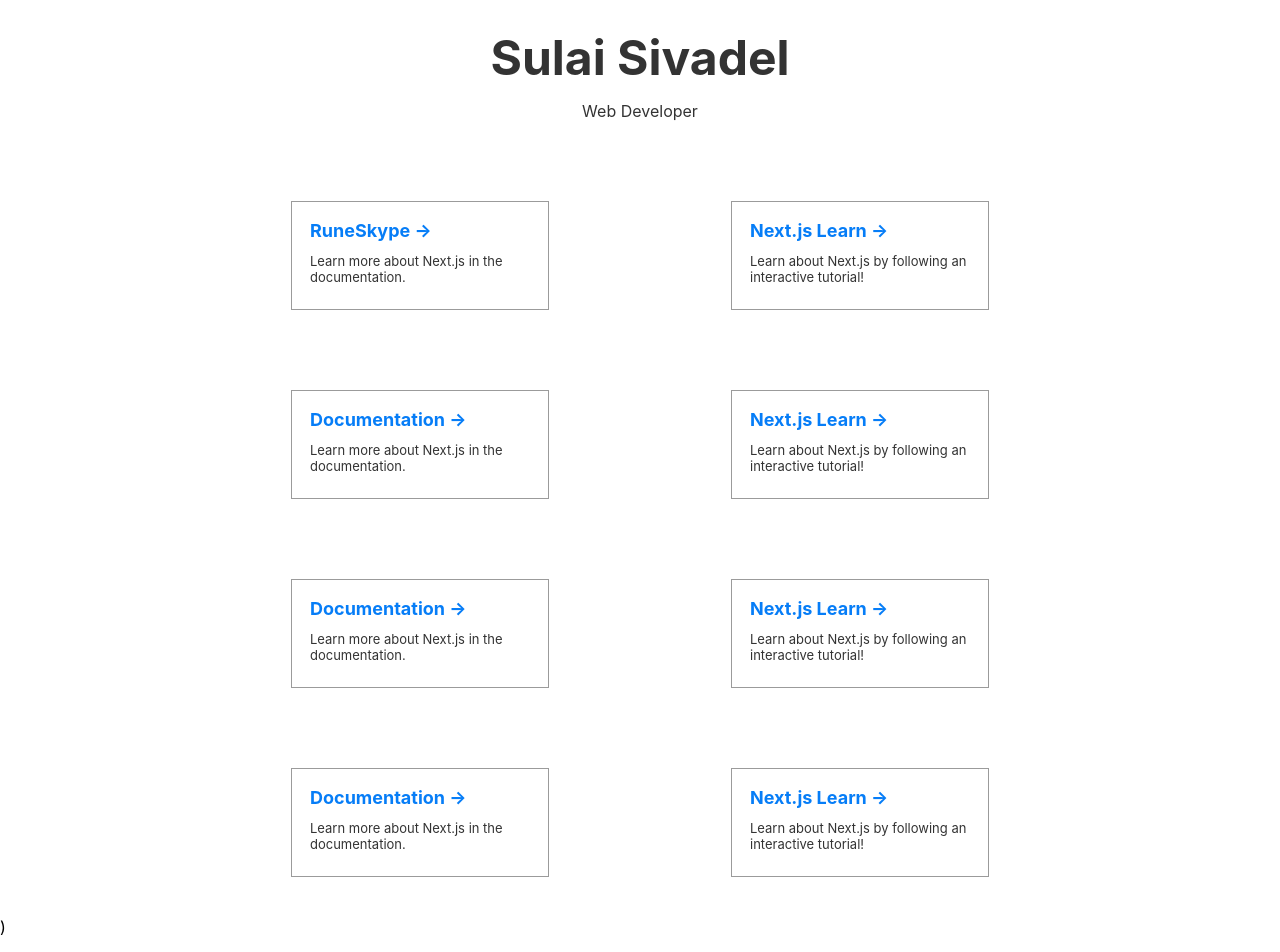
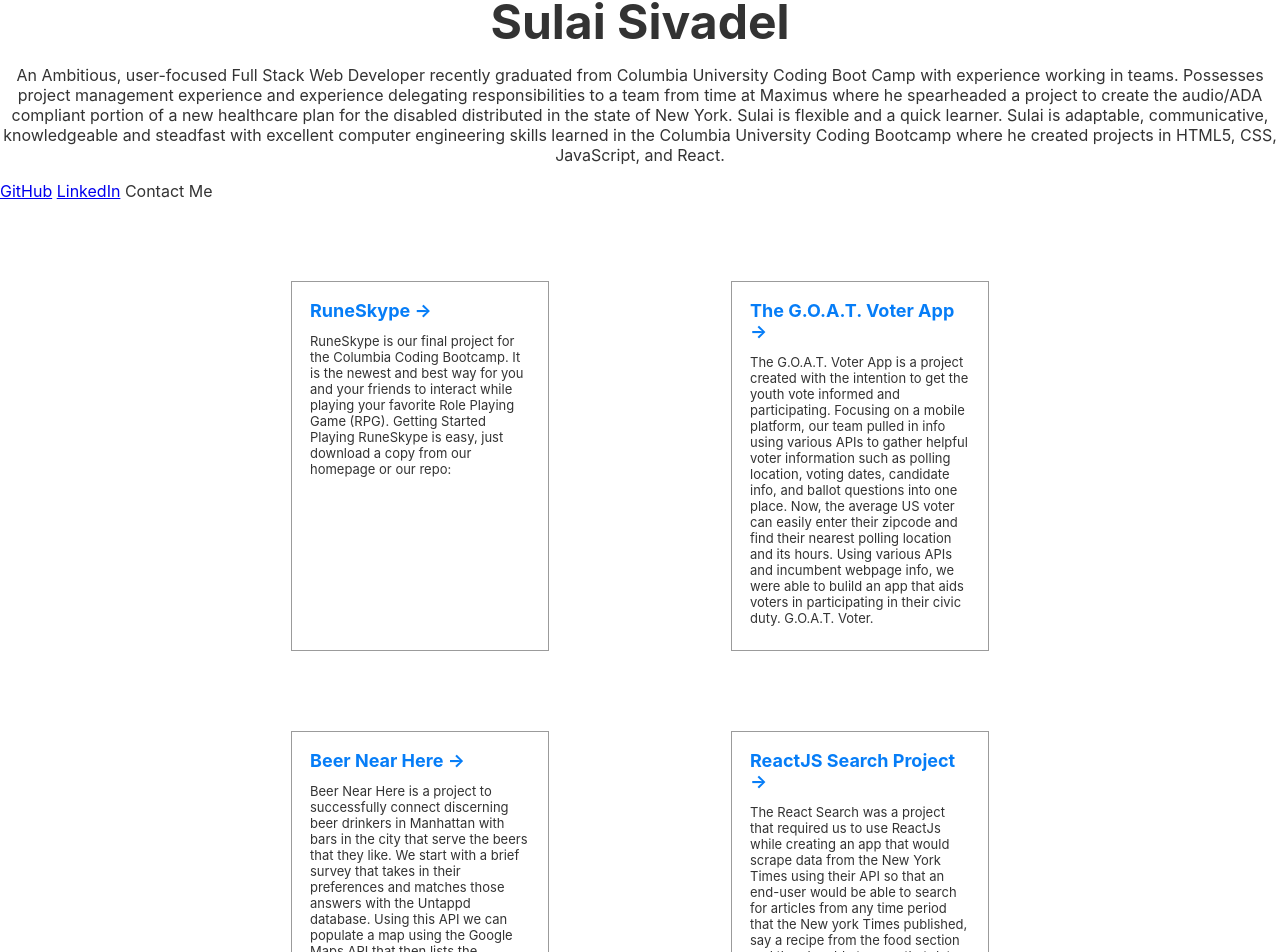
Before and after one commit to Sulai3030/portfolio-nextjs, a Next.js app in the folder portfolio/: page / in a window 1280 px wide. Shown: the part 174-1126 px from the top of the page. Built offline with nearby package versions, Linux system fonts and the light colour scheme.

Commit message:
added background colors

```diff
--- a/portfolio/package.json
+++ b/portfolio/package.json
@@ -10,6 +10,7 @@
   "dependencies": {
     "next": "^9.1.2",
     "react": "16.11.0",
-    "react-dom": "16.11.0"
+    "react-dom": "16.11.0",
+    "react-markdown": "^4.2.2"
   }
 }
--- a/portfolio/pages/index.js
+++ b/portfolio/pages/index.js
@@ -5,67 +5,70 @@
 import Nav from '../components/nav'
 
 
-
-
-
 const Index = () => (
   <div>
-    <Link href="/about">
-      <a>About Page</a>
-    </Link>
-    <p>Hello Next.js</p>
+
     <div>
     <Head>
       <title>Home</title>
-      <link rel='icon' href='/favicon.ico' />
     </Head>
-
-    <Nav />
+    <Nav /><Link href="/about">
+      <a>About Page</a>
+    </Link>
     <div className='hero'>
       <h1 className='title'>Sulai Sivadel</h1>
       <p className='description'>
-        Web Developer
+        <p>An Ambitious, user-focused Full Stack Web Developer recently graduated from Columbia University Coding Boot Camp with experience working in teams. Possesses project management experience and experience delegating responsibilities to a team from time at Maximus where he spearheaded a project to create the audio/ADA compliant portion of a new healthcare plan for the disabled distributed in the state of New York. Sulai is flexible and a quick learner. Sulai is adaptable, communicative, knowledgeable and steadfast with excellent computer engineering skills learned in the Columbia University Coding Bootcamp where he created projects in HTML5, CSS, JavaScript, and React.
+        </p>
       </p>
 
+      <div>
+
+          <a href = "https://github.com/Sulai3030">GitHub</a> <a href = "https://www.linkedin.com/in/sulai3030/"> LinkedIn</a> <a href = "sulai3030@gmail.com"></a>Contact Me
+
+      </div>
       <div className='row'>
         <a href='https://github.com/Sulai3030/RuneSkype' className='card'>
           <h3>RuneSkype &rarr;</h3>
-          <p>Learn more about Next.js in the documentation.</p>
+          <p>RuneSkype is our final project for the Columbia Coding Bootcamp. It is the newest and best way for you and your friends to interact while playing your favorite Role Playing Game (RPG). Getting Started Playing RuneSkype is easy, just download a copy from our homepage or our repo:</p>
         </a>
-        <a href='https://nextjs.org/learn' className='card'>
-          <h3>Next.js Learn &rarr;</h3>
-          <p>Learn about Next.js by following an interactive tutorial!</p>
+        <a href='https://github.com/Sulai3030/GOAT-voter' className='card'>
+          <h3>The G.O.A.T. Voter App &rarr;</h3>
+          <p>The G.O.A.T. Voter App is a project created with the intention to get the youth vote informed and participating. Focusing on a mobile platform, our team pulled in info using various APIs to gather helpful voter information such as polling location, voting dates, candidate info, and ballot questions into one place. Now, the average US voter can easily enter their zipcode and find their nearest polling location and its hours. Using various APIs and incumbent webpage info, we were able to bulild an app that aids voters in participating in their civic duty. G.O.A.T. Voter.</p>
         </a>
       </div>
     </div>
     <div className='row'>
-        <a href='https://nextjs.org/docs' className='card'>
-          <h3>Documentation &rarr;</h3>
-          <p>Learn more about Next.js in the documentation.</p>
+        <a href='https://github.com/Sulai3030/beerNearHere-1' className='card'>
+          <h3>Beer Near Here
+               &rarr;</h3>
+          <p>Beer Near Here is a project to successfully connect discerning beer drinkers in Manhattan with bars in the city that serve the beers that they like. We start with a brief survey that takes in their preferences and matches those answers with the Untappd database. Using this API we can populate a map using the Google Maps API that then lists the locations of bars and taverns that carry the user's beer preference.
+          </p>
         </a>
-        <a href='https://nextjs.org/learn' className='card'>
-          <h3>Next.js Learn &rarr;</h3>
-          <p>Learn about Next.js by following an interactive tutorial!</p>
+        <a href='https://github.com/Sulai3030/react-nytimes' className='card'>
+          <h3>ReactJS Search Project &rarr;</h3>
+          <p>The React Search was a project that required us to use ReactJs while creating an app that would scrape data from the New York Times using their API so that an end-user would be able to search for articles from any time period that the New york Times published, say a recipe from the food section and then be able to save that date to their own clipboard.</p>
         </a>
       </div>
       <div className='row'>
-        <a href='https://nextjs.org/docs' className='card'>
-          <h3>Documentation &rarr;</h3>
-          <p>Learn more about Next.js in the documentation.</p>
+        <a href='https://github.com/Sulai3030/mongoScraper' className='card'>
+          <h3>Mongo Web Scraper Project &rarr;</h3>
+          <p>The MongoScraper Assignment was an excercise that required us to employ Handlebars, MongoDB, NodeJs and a Heroku backend.</p>
         </a>
-        <a href='https://nextjs.org/learn' className='card'>
-          <h3>Next.js Learn &rarr;</h3>
-          <p>Learn about Next.js by following an interactive tutorial!</p>
+        <a href='hhttps://github.com/Sulai3030/firebaseAssignment' className='card'>
+          <h3>Firebase as a Backend Project &rarr;</h3>
+          <p>The Firebase Assignment is a culmination of the first half of our learning utilizing HTML, CSS, JavaScript and Firebase. Also know as the Train Scheduuler assignment we were tasked with using Google's Firebase platform. Firebase allows you to store and sync data across all clients in realtime, and remains available when your app goes offline. The Firebase Realtime Database is a cloud-hosted database. Data is stored as JSON and synchronized in realtime to every connected client.</p>
         </a>
       </div>
       <div className='row'>
-        <a href='https://nextjs.org/docs' className='card'>
-          <h3>Documentation &rarr;</h3>
-          <p>Learn more about Next.js in the documentation.</p>
+        <a href='https://github.com/Sulai3030/liriNodeApp' className='card'>
+          <h3>LIRI Bot Node Excercise &rarr;</h3>
+          <p>The Firebase Assignment is a culmination of the first half of our learning utilizing HTML, CSS, JavaScript and Firebase. Also know as the Train Scheduuler assignment we were tasked with using Google's Firebase platform. Firebase allows you to store and sync data across all clients in realtime, and remains available when your app goes offline. The Firebase Realtime Database is a cloud-hosted database. Data is stored as JSON and synchronized in realtime to every connected client.</p>
         </a>
-        <a href='https://nextjs.org/learn' className='card'>
-          <h3>Next.js Learn &rarr;</h3>
-          <p>Learn about Next.js by following an interactive tutorial!</p>
+        <a href='https://github.com/Sulai3030/giphyApin' className='card'>
+          <h3>Giphy API Project &rarr;</h3>
+          <p>The Giphy API goal assignment was to create a webpage and dynamically populate a grid with gifs when the user input a search parameter. Using an array as well as jQuery and event handlers I was able to allow a user via an Ajax call to populate the page with appropriate gifs by stipulatinig the rating in the if statement.
+        </p>
         </a>
       </div>
     <style jsx>{`
```
Also changed, not shown: portfolio/pages/blog.js (+3 -10 lines), 1 other file (tests, documents, lock files or other folders).
